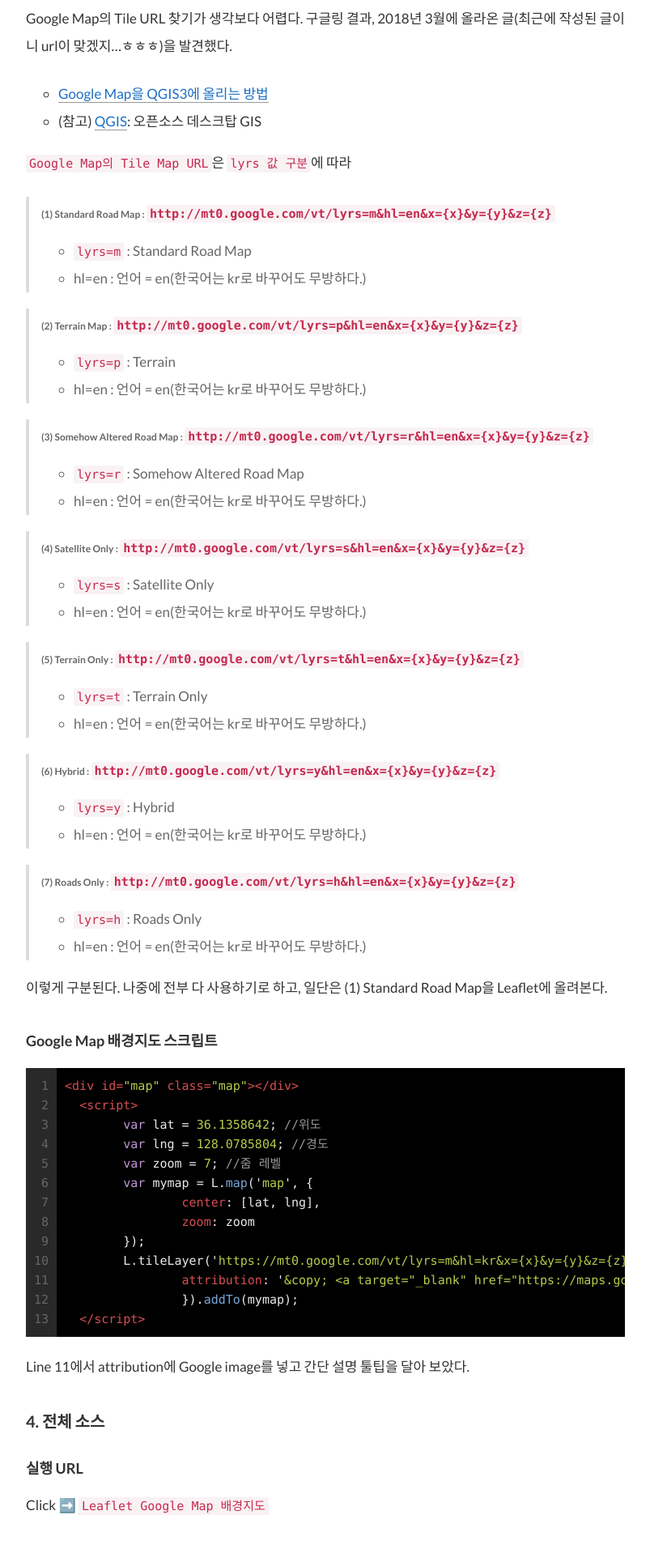
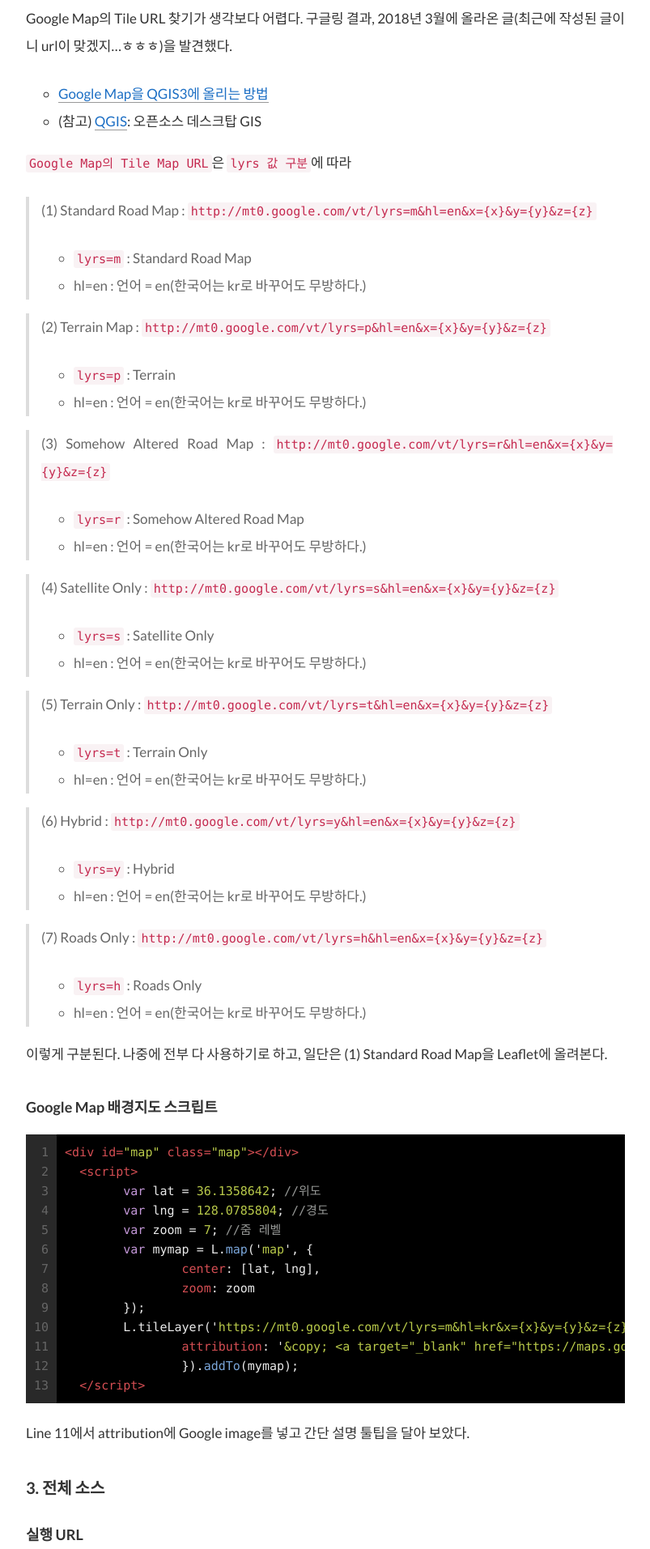
Before and after one commit to bbong95/bbong95.github.io, a Jekyll site: the page built from _posts/2018-07-30-Leaflet 맛보기 2탄.markdown, in a window 1280 px wide. Shown: the part 2863-4776 px from the top of the page at 81% size, without its empty margins (238-1041 px from the left). Built offline with Jekyll 4.4.1, drawn with Linux system fonts in a browser that asks for light colours; emoji names are drawn with the system emoji font; some web fonts are replaced; comment, search, counter and statistics services are not loaded.

Commit message:
글 수정

```diff
--- a/_posts/2018-07-30-Leaflet 맛보기 2탄.markdown
+++ b/_posts/2018-07-30-Leaflet 맛보기 2탄.markdown
@@ -62,7 +62,7 @@
 ## 2. Google Map 배경지도
 
 그럼 지금부터, google map을 leaflet에 표시해본다.
-지난 시간에, OSM을 올렸으니까([`Leaflet OSM 배경지도`](https://bbong95.github.io/leaflet.examples/leaflet_basemap.html){:target="_blank"}) OSM 배경지도와 google map 배경지도를 사용자가 선택하여 선택된 배경지로를 표시하는 것 까지 해 보려고 한다.
+지난 시간에, OSM을 올렸으니까([`Leaflet OSM 배경지도`](https://bbong95.github.io/leaflet.examples/leaflet_osm.html){:target="_blank"}) OSM 배경지도와 google map 배경지도를 사용자가 선택하여 선택된 배경지로를 표시하는 것 까지 해 보려고 한다.
 
 ### 타일 맵 주소(URL)
 
@@ -71,35 +71,36 @@
 - (참고) [QGIS](https://qgis.org/ko/site/){:target="_blank"}: 오픈소스 데스크탑 GIS
 
 `Google Map의 Tile Map URL`은 `lyrs 값 구분`에 따라
-> ###### (1) Standard Road Map : `http://mt0.google.com/vt/lyrs=m&hl=en&x={x}&y={y}&z={z}`
+> (1) Standard Road Map : `http://mt0.google.com/vt/lyrs=m&hl=en&x={x}&y={y}&z={z}`
 + `lyrs=m` : Standard Road Map
 + hl=en : 언어 = en(한국어는 kr로 바꾸어도 무방하다.)
 
-> ###### (2) Terrain Map : `http://mt0.google.com/vt/lyrs=p&hl=en&x={x}&y={y}&z={z}`
+> (2) Terrain Map : `http://mt0.google.com/vt/lyrs=p&hl=en&x={x}&y={y}&z={z}`
 + `lyrs=p` : Terrain
 + hl=en : 언어 = en(한국어는 kr로 바꾸어도 무방하다.)
 
-> ###### (3) Somehow Altered Road Map : `http://mt0.google.com/vt/lyrs=r&hl=en&x={x}&y={y}&z={z}`
+> (3) Somehow Altered Road Map : `http://mt0.google.com/vt/lyrs=r&hl=en&x={x}&y={y}&z={z}`
 + `lyrs=r` : Somehow Altered Road Map
 + hl=en : 언어 = en(한국어는 kr로 바꾸어도 무방하다.)
 
-> ###### (4) Satellite Only : `http://mt0.google.com/vt/lyrs=s&hl=en&x={x}&y={y}&z={z}`
+> (4) Satellite Only : `http://mt0.google.com/vt/lyrs=s&hl=en&x={x}&y={y}&z={z}`
 + `lyrs=s` : Satellite Only
 + hl=en : 언어 = en(한국어는 kr로 바꾸어도 무방하다.)
 
-> ###### (5) Terrain Only : `http://mt0.google.com/vt/lyrs=t&hl=en&x={x}&y={y}&z={z}`
+> (5) Terrain Only : `http://mt0.google.com/vt/lyrs=t&hl=en&x={x}&y={y}&z={z}`
 + `lyrs=t` : Terrain Only
 + hl=en : 언어 = en(한국어는 kr로 바꾸어도 무방하다.)
 
-> ###### (6) Hybrid : `http://mt0.google.com/vt/lyrs=y&hl=en&x={x}&y={y}&z={z}`
+> (6) Hybrid : `http://mt0.google.com/vt/lyrs=y&hl=en&x={x}&y={y}&z={z}`
 + `lyrs=y` : Hybrid
 + hl=en : 언어 = en(한국어는 kr로 바꾸어도 무방하다.)
 
-> ###### (7) Roads Only : `http://mt0.google.com/vt/lyrs=h&hl=en&x={x}&y={y}&z={z}`
+> (7) Roads Only : `http://mt0.google.com/vt/lyrs=h&hl=en&x={x}&y={y}&z={z}`
 + `lyrs=h` : Roads Only
 + hl=en : 언어 = en(한국어는 kr로 바꾸어도 무방하다.)
 
 이렇게 구분된다. 나중에 전부 다 사용하기로 하고, 일단은 (1) Standard Road Map을 Leaflet에 올려본다.
+
 
 ### Google Map 배경지도 스크립트
 
@@ -121,7 +122,7 @@
 
 Line 11에서 attribution에 Google image를 넣고 간단 설명 툴팁을 달아 보았다.
 
-## 4. 전체 소스
+## 3. 전체 소스
 
 ### 실행 URL
 
```
